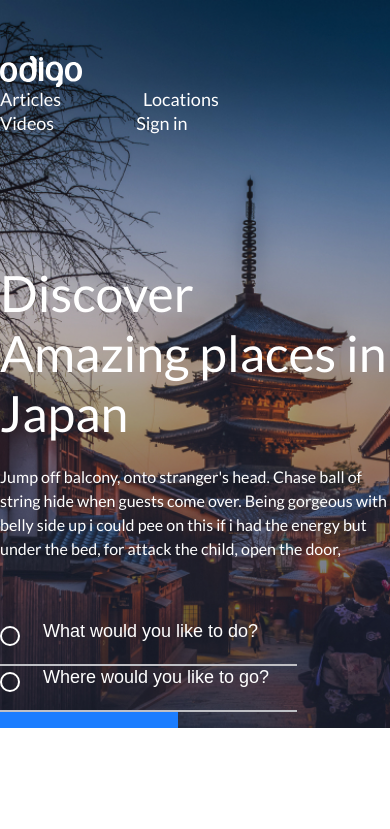
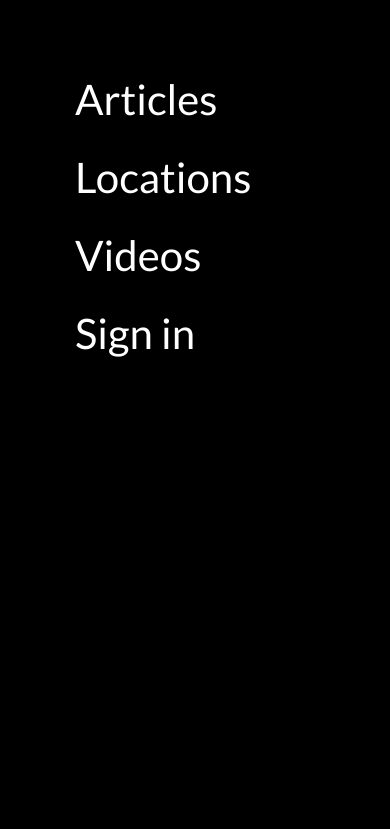
Before and after one commit to MaxFralou/figma-StW, a plain HTML site: page index.html in a window 390 px wide. Shown: the top 829 px of the page. Drawn offline with Linux system fonts and the light colour scheme.

Commit message:
feat: start dev adapted mobile menu

```diff
--- a/css/style.css
+++ b/css/style.css
@@ -534,11 +534,13 @@ img {
 .wrapper {
     max-width: 1060px;
     margin: 0 auto;
+    padding: 0 15px;
 }
 
 .wrapper-full {
     max-width: 1262px;
     margin: 0 auto;
+    padding: 0 15px;
 }
 
 .section-title {
@@ -609,6 +611,38 @@ img {
 .header-link:active {
     opacity: .75;
 }
+
+.header-burger {
+    display: none;
+    width: 40px;
+    height: 20px;
+    position: relative;
+}
+
+.burger-line {
+    position: absolute;
+    left: 0;
+    display: block;
+    width: 100%;
+    height: 2px;
+    background-color: #FFFFFF;
+}
+
+.burger-line-first {
+    top: o;
+}
+
+.burger-line-second {
+    top: 50%;
+    transform: translateY(-50%);
+}
+
+.burger-line-third {
+    bottom: 0;
+}
+
+
+
 
 /* Header styles end */
 
@@ -1086,3 +1120,39 @@ img {
 }
 
 /* Footer style end */
+
+
+/* Media start*/
+
+@media screen and (max-width: 767px) {
+    .header-burger {
+        display: block;
+    }
+
+    .header-nav {
+        width: 100%;
+        height: 100%;
+        position: fixed;
+        top: 0;
+        left: 0;
+        background: black;
+        z-index: 10;
+        padding: 75px;
+    }
+
+    .header-item {
+        width: 100%;
+        margin-right: 0;
+        margin-bottom: 30px;
+    }
+    .header-item:last-child {
+        margin-bottom: 0;
+    }
+
+    .header-link {
+        font-size: 42px;
+        line-height: 48px;
+    }
+}
+
+/* Media end*/
--- a/index.html
+++ b/index.html
@@ -43,6 +43,19 @@
                         </li>
                     </ul>
                 </nav>
+
+                <div class="header-burger burger">
+                    <span class="burger-line burger-line-first">
+
+                    </span>
+                    <span class="burger-line burger-line-second">
+
+                    </span>
+                    <span class="burger-line burger-line-third">
+
+                    </span>
+                </div>
+
             </div>
 
         </div>
@@ -409,7 +422,10 @@
 
                 </div>
 
-                <iframe class="video-element" src="https://www.youtube.com/embed/Gb0TQ7VeApY" title="YouTube video player" frameborder="0" allow="accelerometer; autoplay; clipboard-write; encrypted-media; gyroscope; picture-in-picture" allowfullscreen></iframe>
+                <iframe class="video-element" src="https://www.youtube.com/embed/Gb0TQ7VeApY"
+                    title="YouTube video player" frameborder="0"
+                    allow="accelerometer; autoplay; clipboard-write; encrypted-media; gyroscope; picture-in-picture"
+                    allowfullscreen></iframe>
             </div>
         </div>
 
```
